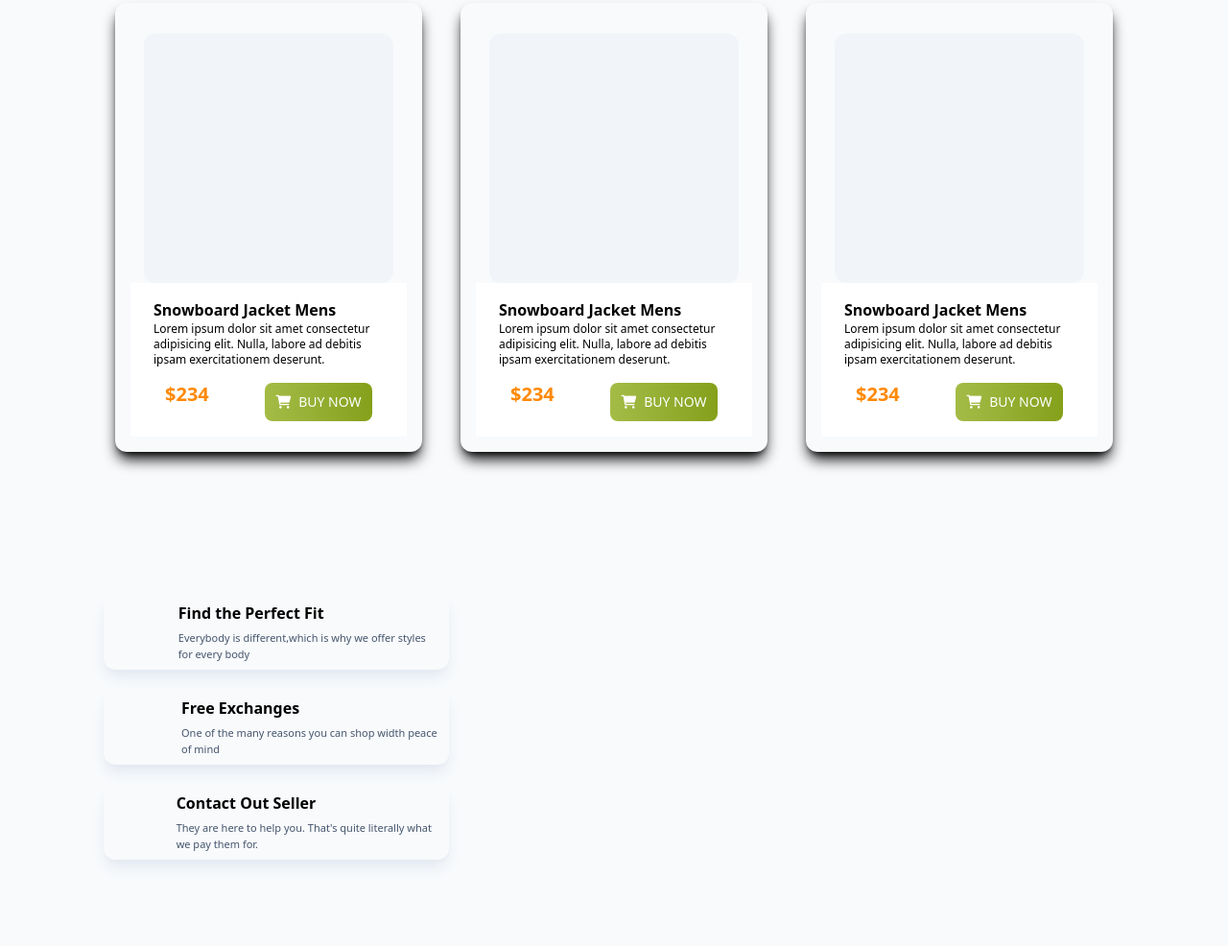
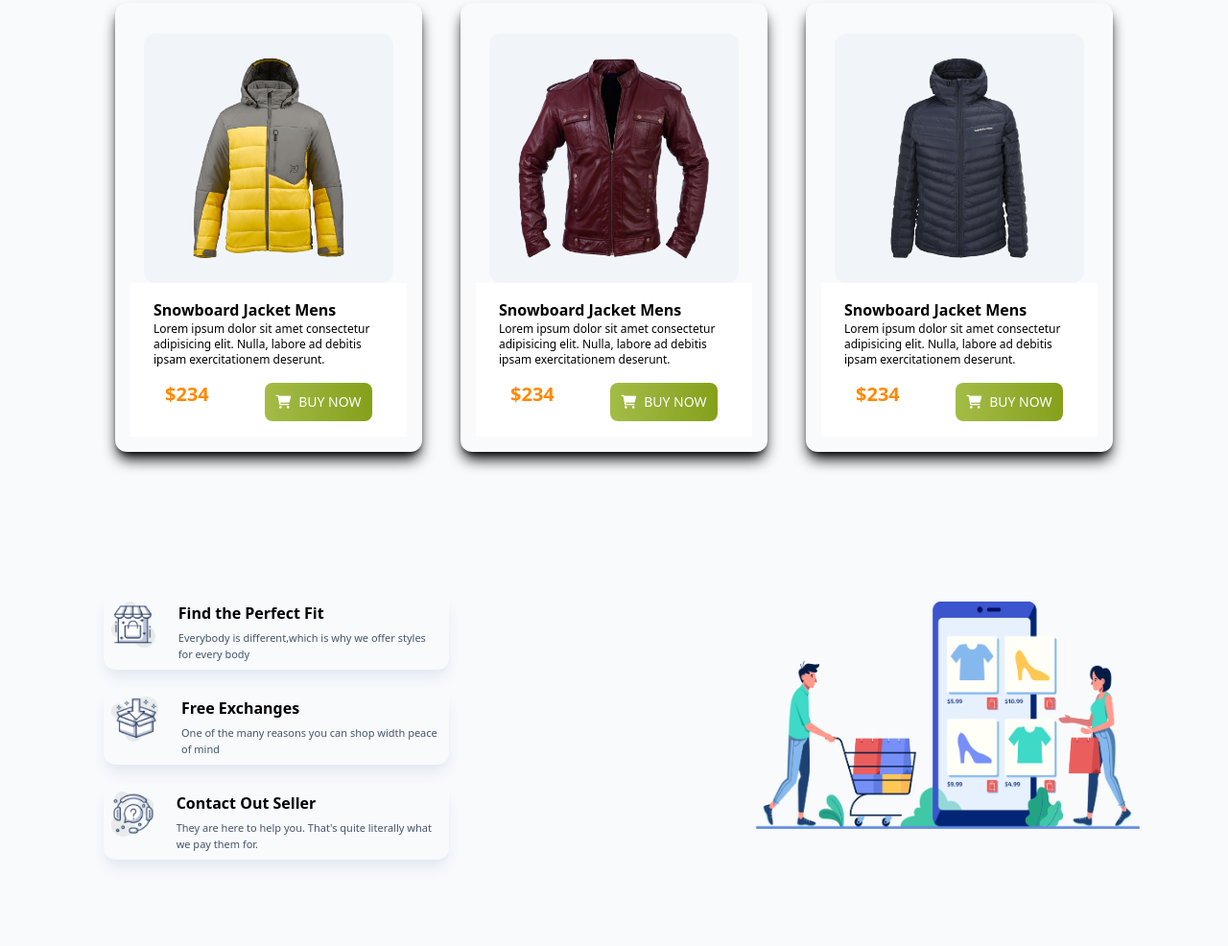
Before and after one commit to Nahinbinteazad/Tailwind_css, a plain HTML site: page index.html in a window 1280 px wide. Shown: the part 1177-2163 px from the top of the page at 96% size. Drawn offline with nearby package versions, Linux system fonts and the light colour scheme; the site is published under a folder, as on GitHub Pages, so addresses that start at the root find nothing.

Commit message:
corrected commit

```diff
--- a/index.html
+++ b/index.html
@@ -40,7 +40,7 @@
 
 
         <div class="relative h-90 w-90 mx-26 my-10 ">
-          <img src="/images/model.png" alt="">
+          <img src="images/model.png" alt="">
         </div>
       </div>
 
@@ -56,7 +56,7 @@
 
         <div class="flex flex-col justify-center items-center shadow-black shadow-lg rounded-xl md:p-4 my-10 w-80 ">
           <div class="flex justify-center items-center rounded-xl h-65 w-65 mt-4 bg-slate-100">
-            <img class="w-50 " src="/images/jacket-1.png" alt="">
+            <img class="w-50 " src="images/jacket-1.png" alt="">
           </div>
           <div class="px-6 p-4 bg-white">
             <h3 class="font-bold">Yellow Coat Jacket</h3>
@@ -72,7 +72,7 @@
 
         <div class="flex flex-col justify-center items-center shadow-black shadow-lg rounded-xl md:p-4 my-10 w-80">
           <div class="flex justify-center items-center rounded-xl h-65 w-65 mt-4 bg-slate-100">
-            <img class="w-50" src="/images/jacket-2.png" alt="">
+            <img class="w-50" src="images/jacket-2.png" alt="">
           </div>
           <div class="px-6 p-4 bg-white">
             <h3 class="font-bold">Snowboard Jacket Mens</h3>
@@ -89,7 +89,7 @@
 
         <div class="flex flex-col justify-center items-center shadow-black shadow-lg rounded-xl md:p-4 my-10 w-80 ">
           <div class="flex justify-center items-center rounded-xl h-65 w-65 mt-4 bg-slate-100">
-            <img class="w-50" src="/images/jacket-3.png" alt="">
+            <img class="w-50" src="images/jacket-3.png" alt="">
           </div>
           <div class="px-6 p-4 bg-white">
             <h3 class="font-bold">Snowboard Jacket Mens</h3>
@@ -119,7 +119,7 @@
 
         <div class="flex flex-col justify-center items-center shadow-black shadow-lg rounded-xl md:p-4 my-10 w-80 ">
           <div class="flex justify-center items-center rounded-xl h-65 w-65 mt-4 bg-slate-100">
-            <img class="w-50 " src="/images/jacket-4.png" alt="">
+            <img class="w-50 " src="images/jacket-4.png" alt="">
           </div>
           <div class="px-6 p-4 bg-white">
             <h3 class="font-bold">Snowboard Jacket Mens</h3>
@@ -135,7 +135,7 @@
 
         <div class="flex flex-col justify-center items-center shadow-black shadow-lg rounded-xl md:p-4 my-10 w-80">
           <div class="flex justify-center items-center rounded-xl h-65 w-65 mt-4 bg-slate-100">
-            <img class="w-50" src="/images/jacket-5.png" alt="">
+            <img class="w-50" src="images/jacket-5.png" alt="">
           </div>
           <div class="px-6 p-4 bg-white">
             <h3 class="font-bold">Snowboard Jacket Mens</h3>
@@ -152,7 +152,7 @@
 
         <div class="flex flex-col justify-center items-center shadow-black shadow-lg rounded-xl md:p-4 my-10 w-80 ">
           <div class="flex justify-center items-center rounded-xl h-65 w-65 mt-4 bg-slate-100">
-            <img class="w-50" src="/images/jacket-6.png" alt="">
+            <img class="w-50" src="images/jacket-6.png" alt="">
           </div>
           <div class="px-6 p-4 bg-white">
             <h3 class="font-bold">Snowboard Jacket Mens</h3>
@@ -175,7 +175,7 @@
       <div class="flex flex-col gap-5 m-27">
         <div class="flex flex-row gap-6 w-90 p-2  rounded-xl shadow-slate-200 shadow-lg">
           <div class="h-14 w-14">
-            <img src="/images/image 12.png" alt="">
+            <img src="images/image 12.png" alt="">
           </div>
           <div class="flex flex-col gap-1.5 ">
             <h3 class="font-bold ">Find the Perfect Fit</h3>
@@ -187,7 +187,7 @@
 
         <div class="flex flex-row gap-6 w-90 p-2  rounded-xl shadow-slate-200 shadow-lg">
           <div class="h-14 w-14">
-            <img src="/images/image 13.png" alt="">
+            <img src="images/image 13.png" alt="">
           </div>
           <div class="flex flex-col gap-1.5">
             <h3 class="font-bold ">Free Exchanges</h3>
@@ -198,7 +198,7 @@
 
         <div class="flex flex-row gap-6 w-90 p-2  rounded-xl shadow-slate-200 shadow-lg">
           <div class="h-14 w-14">
-            <img src="/images/image 14.png" alt="">
+            <img src="images/image 14.png" alt="">
           </div>
           <div class="flex flex-col gap-1.5">
             <h3 class="font-bold ">Contact Out Seller</h3>
@@ -210,7 +210,7 @@
       </div>
 
       <div class="h-87 w-100 mx-23 my-29">
-        <img src="/images/shopping.png" alt="">
+        <img src="images/shopping.png" alt="">
       </div>
     </div>
 
```
